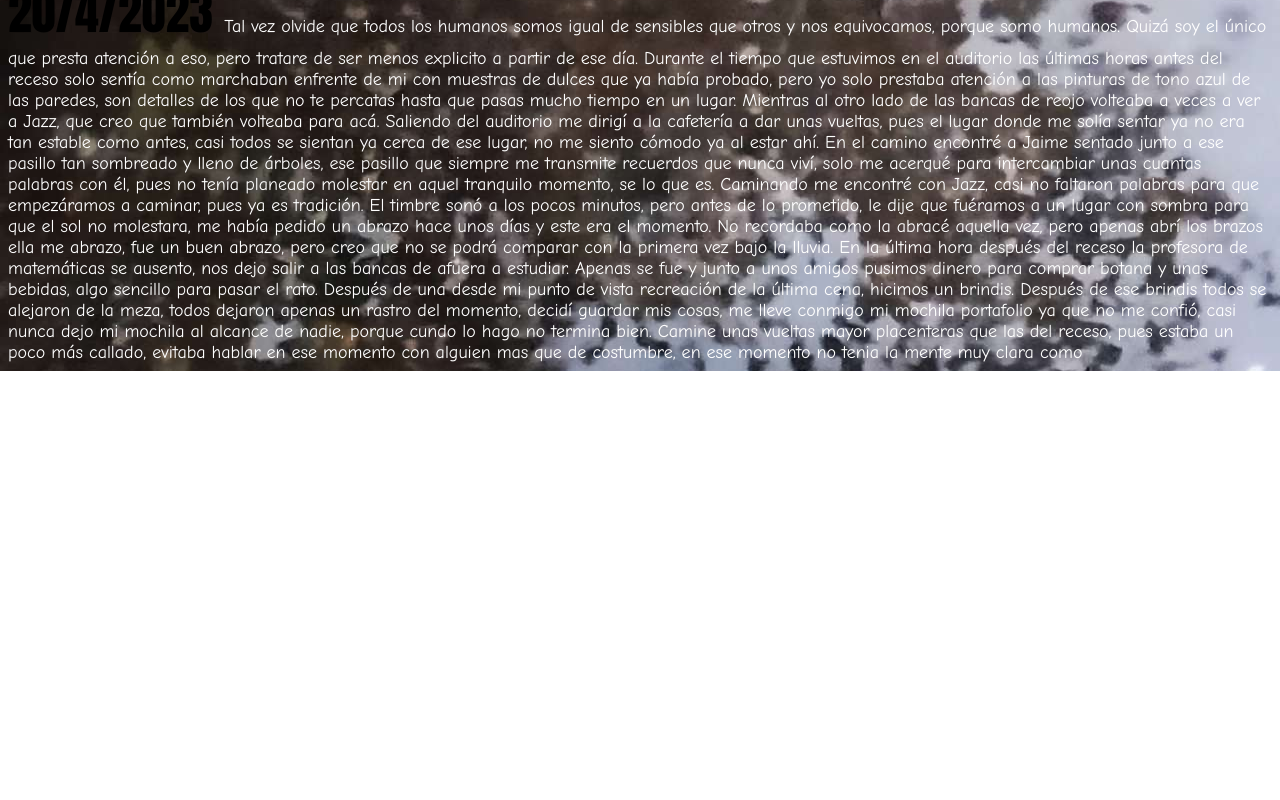
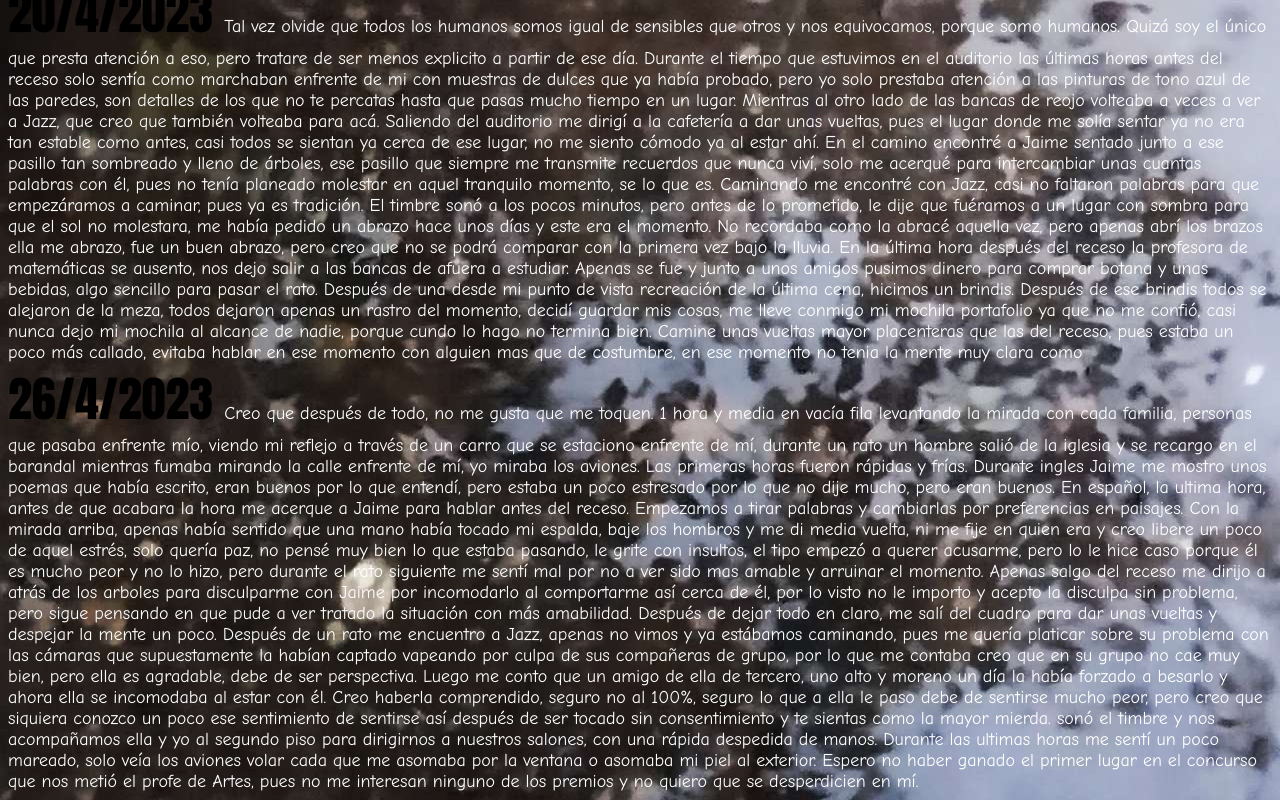
Before and after one commit to JackGD586/Pensamientos-De-Jack, a plain HTML site: page index.html in a window 1280 px wide. Shown: the part 2063-2863 px from the top of the page. Before the commit the page ends 2434 px from the top, so only its background shows below. Drawn offline with Linux system fonts and the light colour scheme.

Commit message:
Update index.html

```diff
--- a/index.html
+++ b/index.html
@@ -80,5 +80,22 @@ Saliendo del auditorio me dirigí a la cafetería a dar unas vueltas, pues el lu
 En la última hora después del receso la profesora de matemáticas se ausento, nos dejo salir a las bancas de afuera a estudiar. Apenas se fue y junto a unos amigos pusimos dinero para comprar botana y unas bebidas, algo sencillo para pasar el rato. Después de una desde mi punto de vista recreación de la última cena, hicimos un brindis. Después de ese brindis todos se alejaron de la meza, todos dejaron apenas un rastro del momento, decidí guardar mis cosas, me lleve conmigo mi mochila portafolio ya que no me confió, casi nunca dejo mi mochila al alcance de nadie, porque cundo lo hago no termina bien. Camine unas vueltas mayor placenteras que las del receso, pues estaba un poco más callado, evitaba hablar en ese momento con alguien mas que de costumbre, en ese momento no tenia la mente muy clara como
 
     </font>
+
+    <font FACE="Impact" SIZE="10" COLOR="Black">
+
+        26/4/2023
+    </font>
+
+    <font FACE="Comic Sans MS" SIZE="4" COLOR="white">
+        Creo que después de todo, no me gusta que me toquen.
+1 hora y media en vacía fila levantando la mirada con cada familia, personas que pasaba enfrente mío, viendo mi reflejo a través de un carro que se estaciono enfrente de mí, durante un rato un hombre salió de la iglesia y se recargo en el barandal mientras fumaba mirando la calle enfrente de mí, yo miraba los aviones.
+Las primeras horas fueron rápidas y frías. Durante ingles Jaime me mostro unos poemas que había escrito, eran buenos por lo que entendí, pero estaba un poco estresado por lo que no dije mucho, pero eran buenos.
+En español, la ultima hora, antes de que acabara la hora me acerque a Jaime para hablar antes del receso. Empezamos a tirar palabras y cambiarlas por preferencias en paisajes. Con la mirada arriba, apenas había sentido que una mano había tocado mi espalda, baje los hombros y me di media vuelta, ni me fije en quien era y creo libere un poco de aquel estrés, solo quería paz, no pensé muy bien lo que estaba pasando, le grite con insultos, el tipo empezó a querer acusarme, pero lo le hice caso porque él es mucho peor y no lo hizo, pero durante el rato siguiente me sentí mal por no a ver sido mas amable y arruinar el momento.
+Apenas salgo del receso me dirijo a atrás de los arboles para disculparme con Jaime por incomodarlo al comportarme así cerca de él, por lo visto no le importo y acepto la disculpa sin problema, pero sigue pensando en que pude a ver tratado la situación con más amabilidad.
+Después de dejar todo en claro, me salí del cuadro para dar unas vueltas y despejar la mente un poco. Después de un rato me encuentro a Jazz, apenas no vimos y ya estábamos caminando, pues me quería platicar sobre su problema con las cámaras que supuestamente la habían captado vapeando por culpa de sus compañeras de grupo, por lo que me contaba creo que en su grupo no cae muy bien, pero ella es agradable, debe de ser perspectiva. Luego me conto que un amigo de ella de tercero, uno alto y moreno un día la había forzado a besarlo y ahora ella se incomodaba al estar con él. Creo haberla comprendido, seguro no al 100%, seguro lo que a ella le paso debe de sentirse mucho peor, pero creo que siquiera conozco un poco ese sentimiento de sentirse así después de ser tocado sin consentimiento y te sientas como la mayor mierda. sonó el timbre y nos acompañamos ella y yo al segundo piso para dirigirnos a nuestros salones, con una rápida despedida de manos.
+Durante las ultimas horas me sentí un poco mareado, solo veía los aviones volar cada que me asomaba por la ventana o asomaba mi piel al exterior. Espero no haber ganado el primer lugar en el concurso que nos metió el profe de Artes, pues no me interesan ninguno de los premios y no quiero que se desperdicien en mí.
+
+    </font>
+
  </body>
 </html>
```
